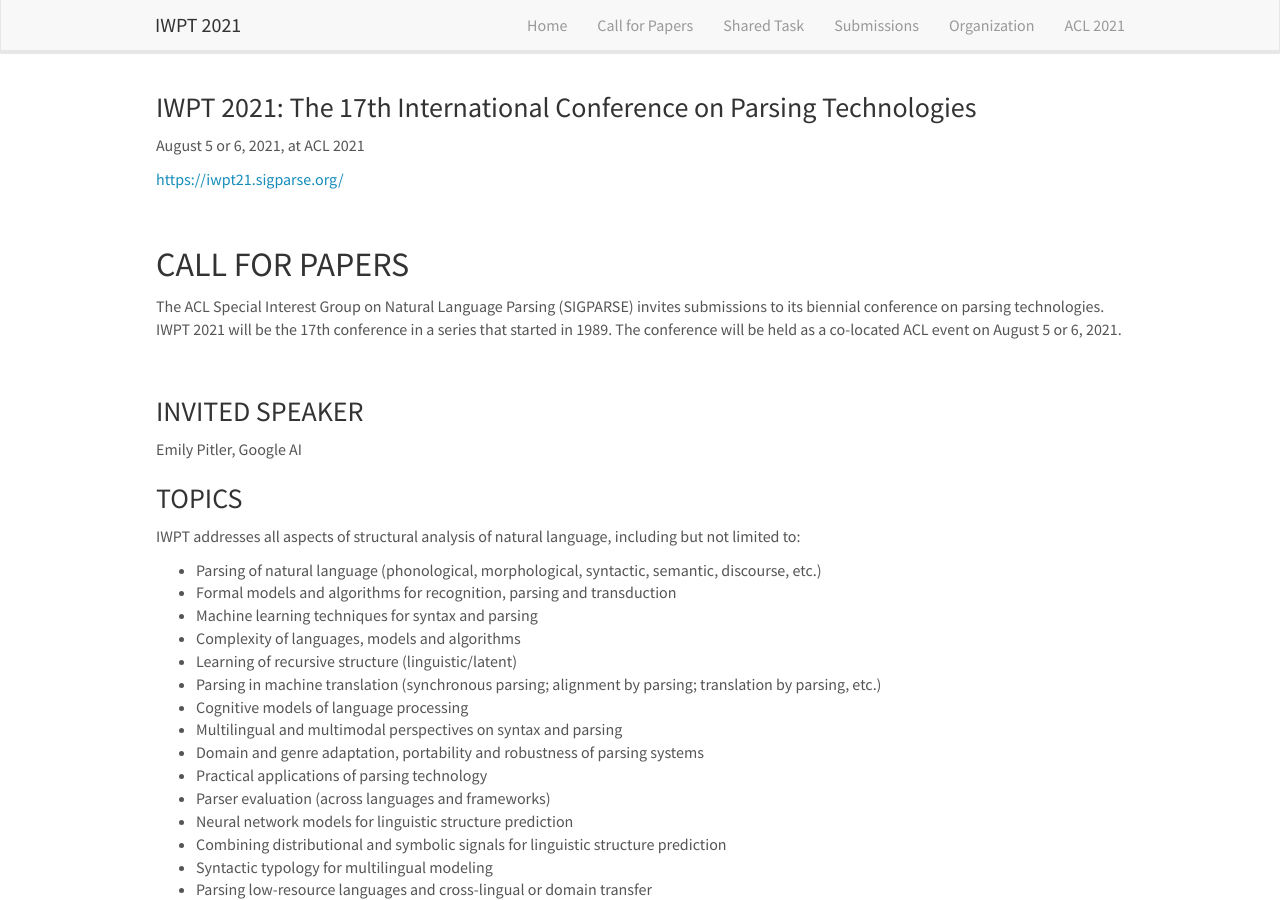
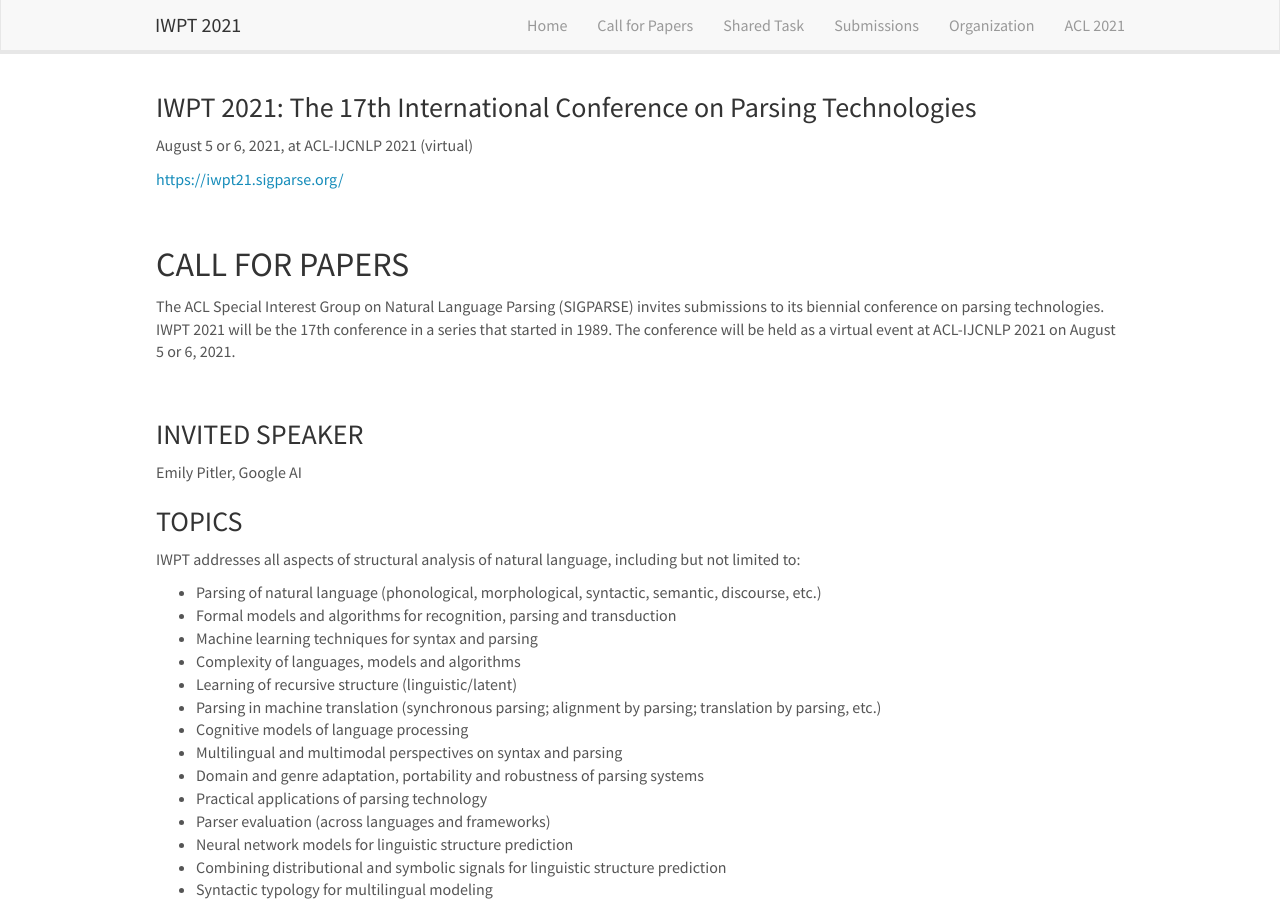
Before and after one commit to sigparse/iwpt2021, a Jekyll site: the page built from _pages/cfp.md, in a window 1280 px wide and 900 px high. Built offline with Jekyll 4.4.1, drawn with Linux system fonts in a browser that asks for light colours; nearby versions of some CDN libraries.

Commit message:
Update cfp.md

```diff
--- a/_pages/cfp.md
+++ b/_pages/cfp.md
@@ -7,7 +7,7 @@ permalink: /cfp
 ---
 
 ### IWPT 2021: The 17th International Conference on Parsing Technologies
-August 5 or 6, 2021, at ACL 2021
+August 5 or 6, 2021, at ACL-IJCNLP 2021 (virtual)
 
 <https://iwpt21.sigparse.org/>
 
@@ -15,7 +15,7 @@ August 5 or 6, 2021, at ACL 2021
 
 ## CALL FOR PAPERS
 
-The ACL Special Interest Group on Natural Language Parsing (SIGPARSE) invites submissions to its biennial conference on parsing technologies. IWPT 2021 will be the 17th conference in a series that started in 1989. The conference will be held as a co-located ACL event on August 5 or 6, 2021.
+The ACL Special Interest Group on Natural Language Parsing (SIGPARSE) invites submissions to its biennial conference on parsing technologies. IWPT 2021 will be the 17th conference in a series that started in 1989. The conference will be held as a virtual event at ACL-IJCNLP 2021 on August 5 or 6, 2021.
 
 &nbsp;
 
```
